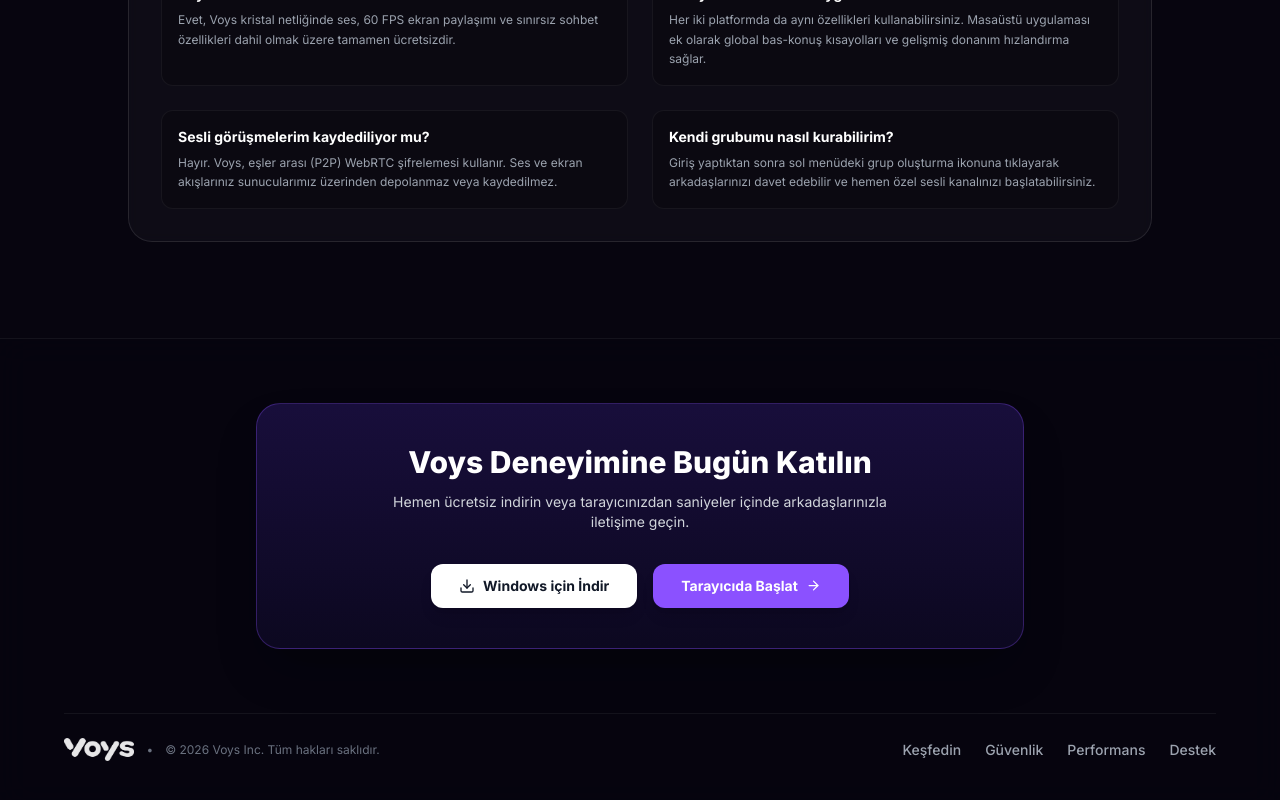
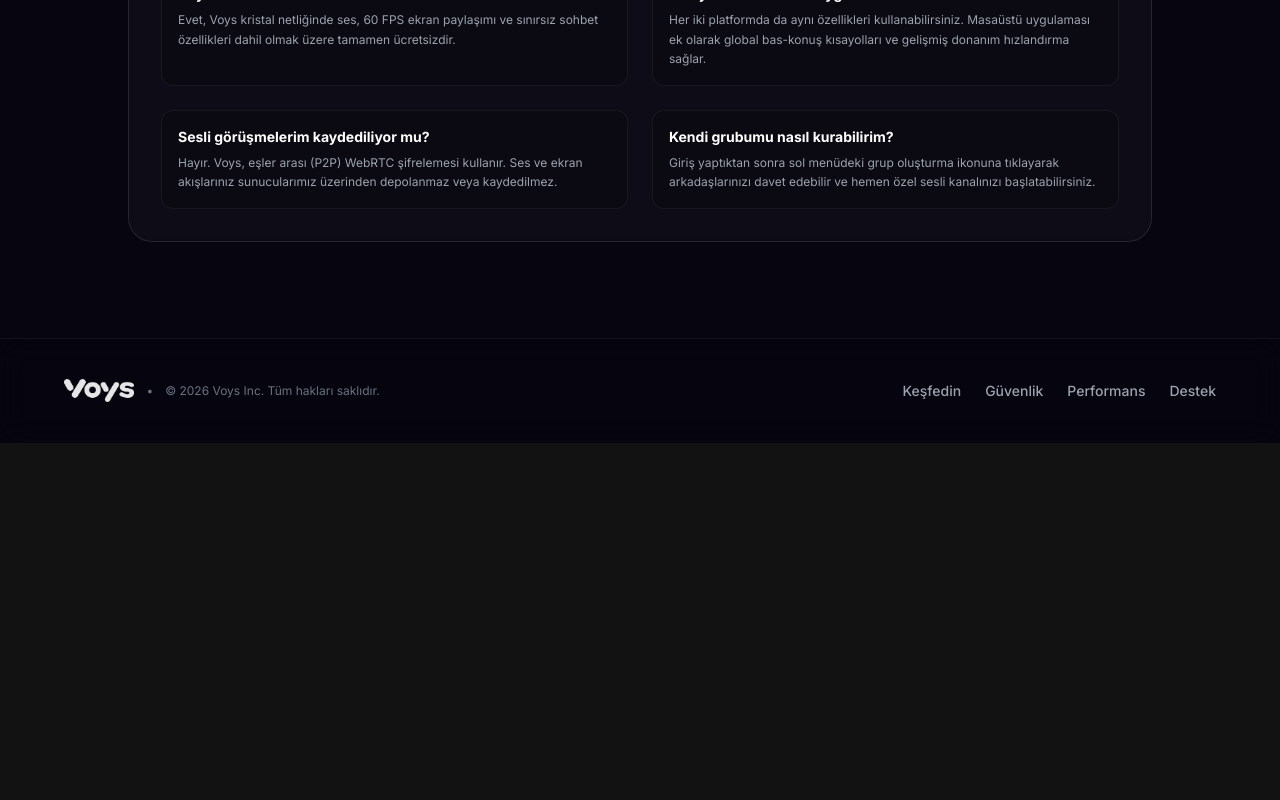
Before and after one commit to innovorion-bit/voys, a React (Vite) app: page /landing in a window 1280 px wide. Shown: the part 4266-5066 px from the top of the page. After the commit the page ends 4709 px from the top, so only its background shows below. Built offline with nearby package versions, Linux system fonts and the light colour scheme; no server answers.

Commit message:
style(landing): remove bottom final CTA box from landing page

```diff
--- a/src/components/LandingPage.jsx
+++ b/src/components/LandingPage.jsx
@@ -800,39 +800,9 @@ export const LandingPage = () => {
         </div>
       </section>
 
-      {/* 7. Bottom Final CTA & Footer */}
-      <footer className="relative z-10 pt-16 pb-12 px-6 sm:px-10 lg:px-16 border-t border-white/[0.06] bg-[#07050f]/70 backdrop-blur-lg">
-        <div className="max-w-6xl mx-auto flex flex-col items-center text-center">
-          {/* Final CTA Box */}
-          <div className="w-full max-w-3xl mb-16 p-8 sm:p-10 rounded-3xl bg-gradient-to-b from-[#180e3b] to-[#0c0820] border border-[#8B51FF]/30 shadow-2xl">
-            <h2 className="text-2xl sm:text-3xl font-extrabold text-white mb-3">
-              Voys Deneyimine Bugün Katılın
-            </h2>
-            <p className="text-sm text-gray-300 mb-8 max-w-lg mx-auto">
-              Hemen ücretsiz indirin veya tarayıcınızdan saniyeler içinde arkadaşlarınızla iletişime geçin.
-            </p>
-            <div className="flex flex-col sm:flex-row items-center justify-center gap-4">
-              <button
-                type="button"
-                onClick={() => handleDownloadClick(directExeUrl)}
-                className="w-full sm:w-auto px-7 py-3 rounded-xl bg-white hover:bg-gray-100 text-gray-900 font-bold text-sm shadow-lg transition-all flex items-center justify-center space-x-2 cursor-pointer"
-              >
-                <Download size={16} />
-                <span>Windows için İndir</span>
-              </button>
-              <button
-                type="button"
-                onClick={() => navigate(isAuthenticated ? '/channel/home' : '/login')}
-                className="w-full sm:w-auto px-7 py-3 rounded-xl bg-[#8B51FF] hover:bg-[#7a3ef2] text-white font-bold text-sm shadow-lg transition-all flex items-center justify-center space-x-2 cursor-pointer"
-              >
-                <span>Tarayıcıda Başlat</span>
-                <ArrowRight size={15} />
-              </button>
-            </div>
-          </div>
-
-          {/* Footer Bottom Details */}
-          <div className="w-full flex flex-col sm:flex-row items-center justify-between pt-6 border-t border-white/[0.06] text-xs text-gray-500 gap-4">
+      {/* 7. Footer */}
+      <footer className="relative z-10 py-10 px-6 sm:px-10 lg:px-16 border-t border-white/[0.06] bg-[#07050f]/70 backdrop-blur-lg">
+        <div className="max-w-6xl mx-auto flex flex-col sm:flex-row items-center justify-between text-xs text-gray-500 gap-4">
           <div className="flex items-center space-x-3">
             <img src="/voys_weblogo.png" alt="Voys" className="h-5 sm:h-6 w-auto object-contain opacity-90" />
             <span>•</span>
@@ -846,7 +816,6 @@ export const LandingPage = () => {
             <a href="#support" className="hover:text-white transition-colors duration-200">Destek</a>
           </div>
         </div>
-        </div>
       </footer>
     </div>
   );
```
Lines whose indentation alone changed are shown as unchanged.
